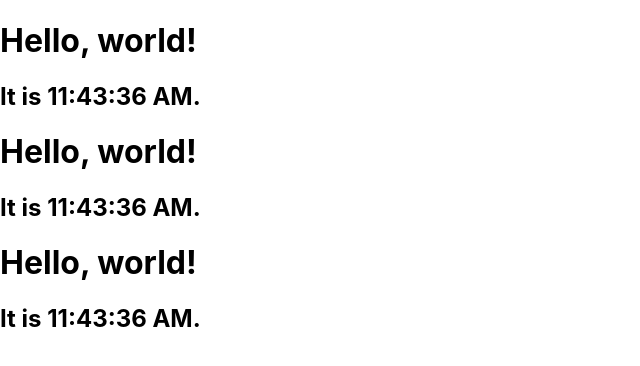
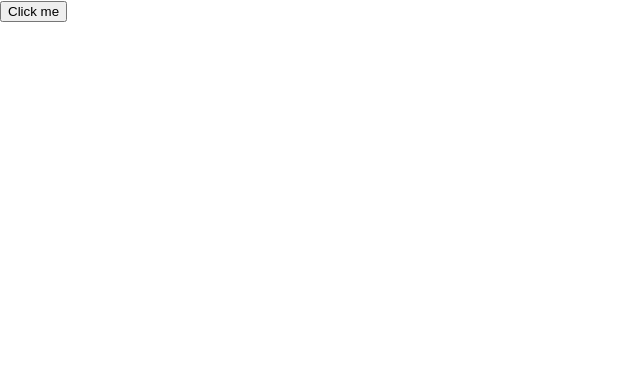
Before and after one commit to sxxrxm/React_doc, a React (Create React App) app: page / in a window 1280 px wide. Shown: the top 366 px of the page, without its empty margins (0-640 px from the left). Built offline with nearby package versions, Linux system fonts and the light colour scheme.

Commit message:
6. Handling Events

```diff
--- a/src/index.js
+++ b/src/index.js
@@ -3,49 +3,39 @@
 import "./index.css";
 import reportWebVitals from "./reportWebVitals";
 
-function FormattedDate(props) {
-  return <h2> It is {props.date.toLocaleTimeString()}.</h2>;
+class LoggingButton extends React.Component {
+  handleClick = () => {
+    console.log("this is:", this);
+    //this가 handle Click 냉에서 바인딩 되도록 함.
+  };
+
+  render() {
+    return <button onClick={this.handleClick}>Click me</button>;
+  }
 }
 
-class Clock extends React.Component {
+class Toggle extends React.Component {
   constructor(props) {
     super(props);
-    this.state = { date: new Date() };
+    this.state = { isToggleOn: true };
+    //콜백에서 'this'가 작동하려면 바인딩을 해주어야 함.
+    this.handleClick = this.handleClick.bind(this);
   }
 
-  componentDidMount() {
-    this.timerID = setInterval(() => this.tick(), 1000);
-  }
-
-  componentWillUnmount() {
-    clearInterval(this.timerID);
-  }
-
-  tick() {
-    this.setState({
-      date: new Date(),
-    });
+  handleClick() {
+    this.setState((prevState) => ({
+      isToggleOn: !prevState.isToggleOn,
+    }));
   }
 
   render() {
     return (
-      <div>
-        <h1>Hello, world!</h1>
-        <FormattedDate date={this.state.date} />
-      </div>
+      <button onClick={this.handleClick}>
+        {this.state.isToggleOn ? "ON" : "OFF"}
+      </button>
     );
   }
 }
 
-function App() {
-  return (
-    <div>
-      <Clock />
-      <Clock />
-      <Clock />
-    </div>
-  );
-}
-
-ReactDOM.render(<App />, document.getElementById("root"));
+ReactDOM.render(<LoggingButton />, document.getElementById("root"));
 reportWebVitals();
```
